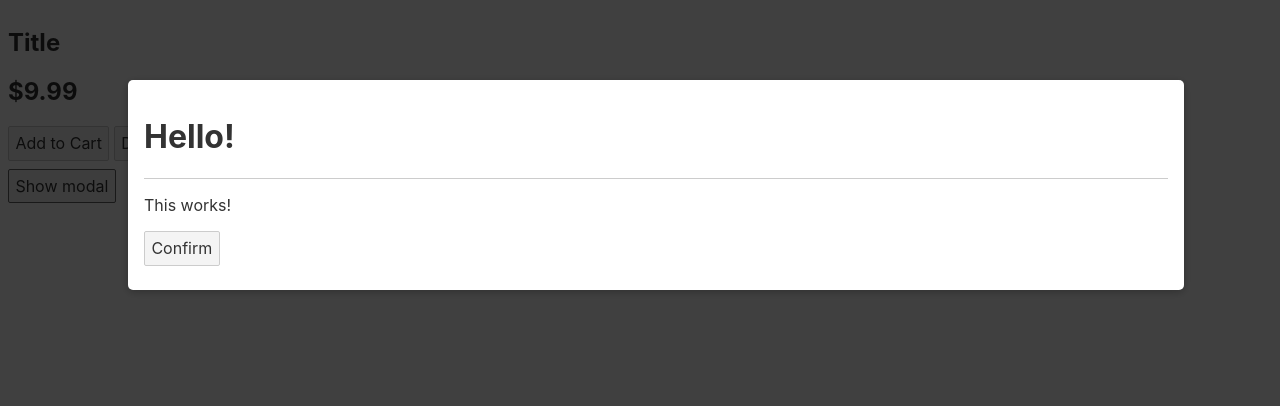
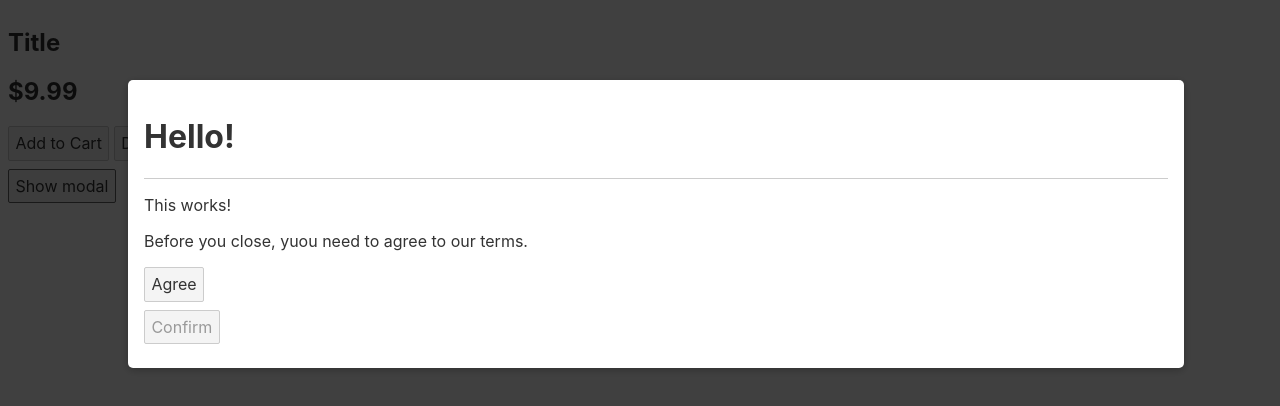
Before and after one commit to AndreaLupo/svelte-events, a Svelte app: page / in a window 1280 px wide. Both pictures are taken after a click on the button "Show modal". Shown: the top 406 px of the page. Built offline with nearby package versions, Linux system fonts and the light colour scheme.

Commit message:
Manage slot variable from outside

```diff
--- a/src/App.svelte
+++ b/src/App.svelte
@@ -11,6 +11,7 @@
     ];
 
 	let showModal = false;
+	let closable = false;
 
 	function addToCard(event) {
 		console.log(event.detail);
@@ -31,9 +32,13 @@
 <button on:click="{() => showModal = true}">Show modal</button>
 
 {#if showModal}
-	<Modal on:close="{()=> showModal = false}" on:cancel="{()=> showModal = false}">
+	<Modal on:close="{()=> showModal = false}" on:cancel="{()=> showModal = false}"
+		let:didAgree={closable}>
 		<h1 slot="header">Hello!</h1>
 		<p>This works!</p>
-		<button slot="footer" on:click="{()=> showModal = false}">Confirm</button>
+		<button slot="footer" on:click="{()=> showModal = false}"
+			disabled={!closable}
+			>Confirm
+		</button>
 	</Modal>
 {/if}
--- a/src/Modal.svelte
+++ b/src/Modal.svelte
@@ -1,6 +1,8 @@
 <script>
     import { createEventDispatcher } from 'svelte';
     const dispatch = createEventDispatcher();
+
+    let agreed = false;
 </script>
 
 <div class="backdrop" on:click="{() => {dispatch('cancel')}}">
@@ -15,9 +17,16 @@
     <div class="content">
         <slot/>
     </div>
+
+    <div class="disclaimer">
+        <p>Before you close, yuou need to agree to our terms.</p>
+        <button on:click="{() => agreed = true}">Agree</button>
+    </div>
+
     <footer class="footer">
-        <slot name="footer">
-            <button on:click="{() => {dispatch('close')}}">Close</button>
+        <slot name="footer" didAgree={agreed}>
+            <button on:click="{() => {dispatch('close')}}"
+                disabled={!agreed}>Close</button>
         </slot>
     </footer>
 </div>
```
